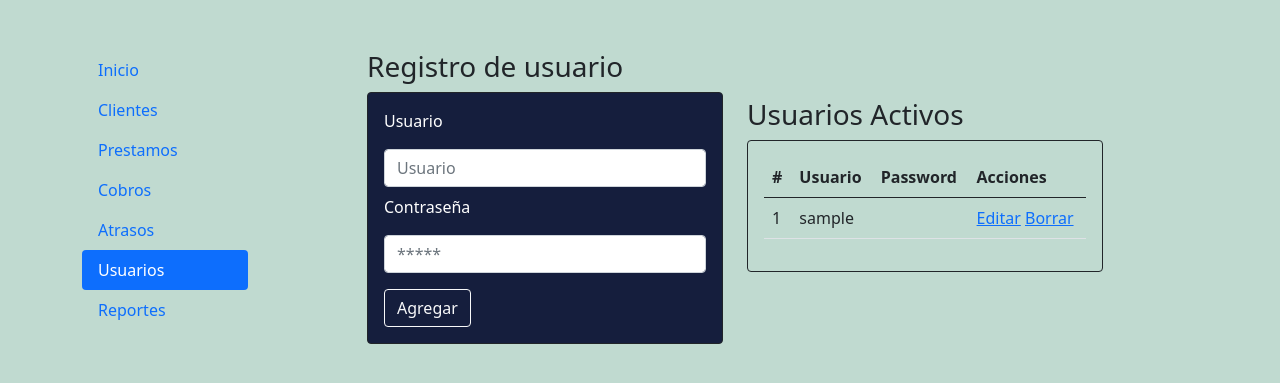
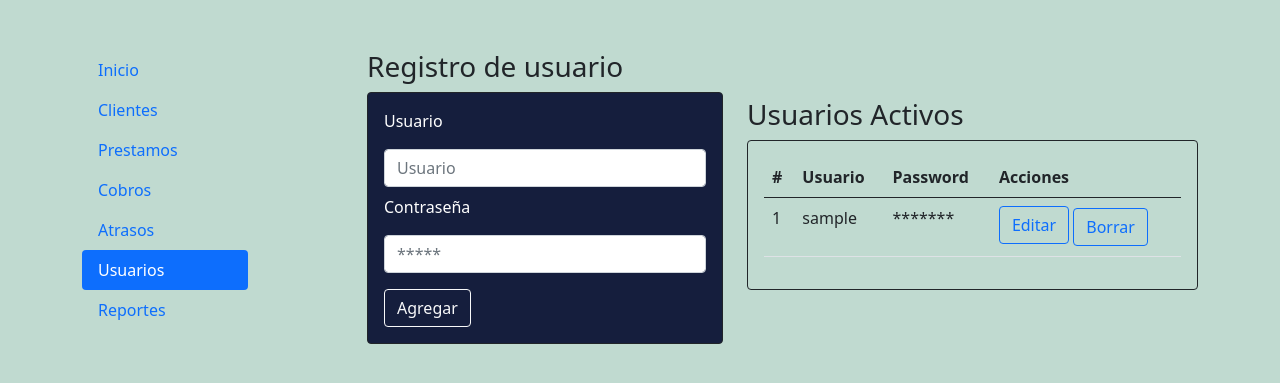
Before and after one commit to alexflores1524/Proyecto-NE-2021, a Flask app: page /usuarios.html in a window 1280 px wide. Shown: the part 176-559 px from the top of the page. Run offline with Flask 2, Linux system fonts and the light colour scheme; the visitor is signed in with stand-in values (Sample User, id 1); some libraries are stand-ins or nearby versions.

Commit message:
Actualizacion de html clientes y usuarios

```diff
--- a/app.py
+++ b/app.py
@@ -384,7 +384,8 @@
             if reportes:
                 return render_template('reporte_cobros.html', usuarioGlobal = session['usuarioIngresado'], reportes = reportes)
             else:
-                return redirect(url_for('reporte_cobros'))
+                reportes = ('','','','','','','','')
+                return render_template('reporte_cobros.html', usuarioGlobal = session['usuarioIngresado'], reportes = reportes)
         else:
             return redirect(url_for('reportes'))
     else:
@@ -444,7 +445,8 @@
             if reportes:
                 return render_template('reporte_cobros.html', usuarioGlobal = session['usuarioIngresado'], reportes = reportes)
             else:
-                return redirect(url_for('reporte_prestamos'))
+                reportes = ('','','','','','','','')
+                return render_template('reporte_cobros.html', usuarioGlobal = session['usuarioIngresado'], reportes = reportes)
         else:
             return redirect(url_for('reportes'))
     else:
--- a/templates/clientes.html
+++ b/templates/clientes.html
@@ -119,8 +119,8 @@
                             <td>{{cliente.2}}</td>
                             <td>{{cliente.3}}</td>
                             <td>
-                                <a href="/obtener_cliente/{{cliente.0}}">Editar</a>
-                                <a href="/borrar_clientes/{{cliente.0}}">Borrar</a>
+                                <a href="/obtener_cliente/{{cliente.0}}" class="btn btn-outline-primary mb-1">Editar</a>
+                                <a href="/borrar_clientes/{{cliente.0}}" class="btn btn-outline-primary">Borrar</a>
                             </td>
                         </tr>
                         {%endfor%}
--- a/templates/usuarios.html
+++ b/templates/usuarios.html
@@ -79,7 +79,7 @@
                 </form>
             </div>
 
-            <div class="col-4 mt-5">
+            <div class="col-5 mt-5">
                 <h3>Usuarios Activos</h3>
                 <div class="p-3 border border-dark rounded">
                 <table class="table table-hover ">
@@ -96,10 +96,10 @@
                         <tr>
                             <td>{{usuario.0}}</td>
                             <td>{{usuario.1}}</td>
-                            <td>{{usuario.2}}</td>
+                            <td>*******</td>
                             <td>
-                                <a href="/obtener_usuario/{{usuario.0}}">Editar</a>
-                                <a href="/borrar_usuario/{{usuario.0}}">Borrar</a>
+                                <a href="/obtener_usuario/{{usuario.0}}" class="btn btn-outline-primary mb-1">Editar</a>
+                                <a href="/borrar_usuario/{{usuario.0}}" class="btn btn-outline-primary">Borrar</a>
                             </td>
                         </tr>
                         {%endfor%}
@@ -108,8 +108,6 @@
                 </div>
             </div>
         </div>
-
-
     </div>
 
     </div>
```
